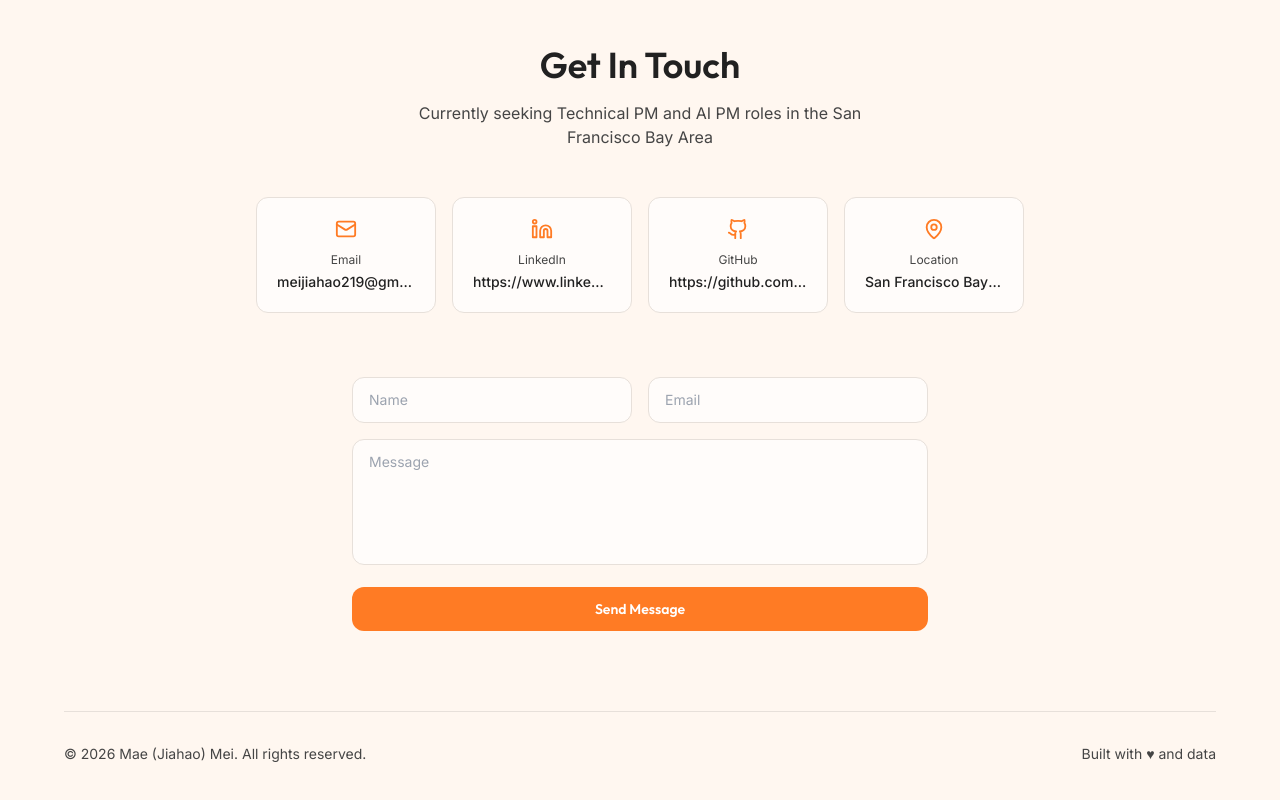
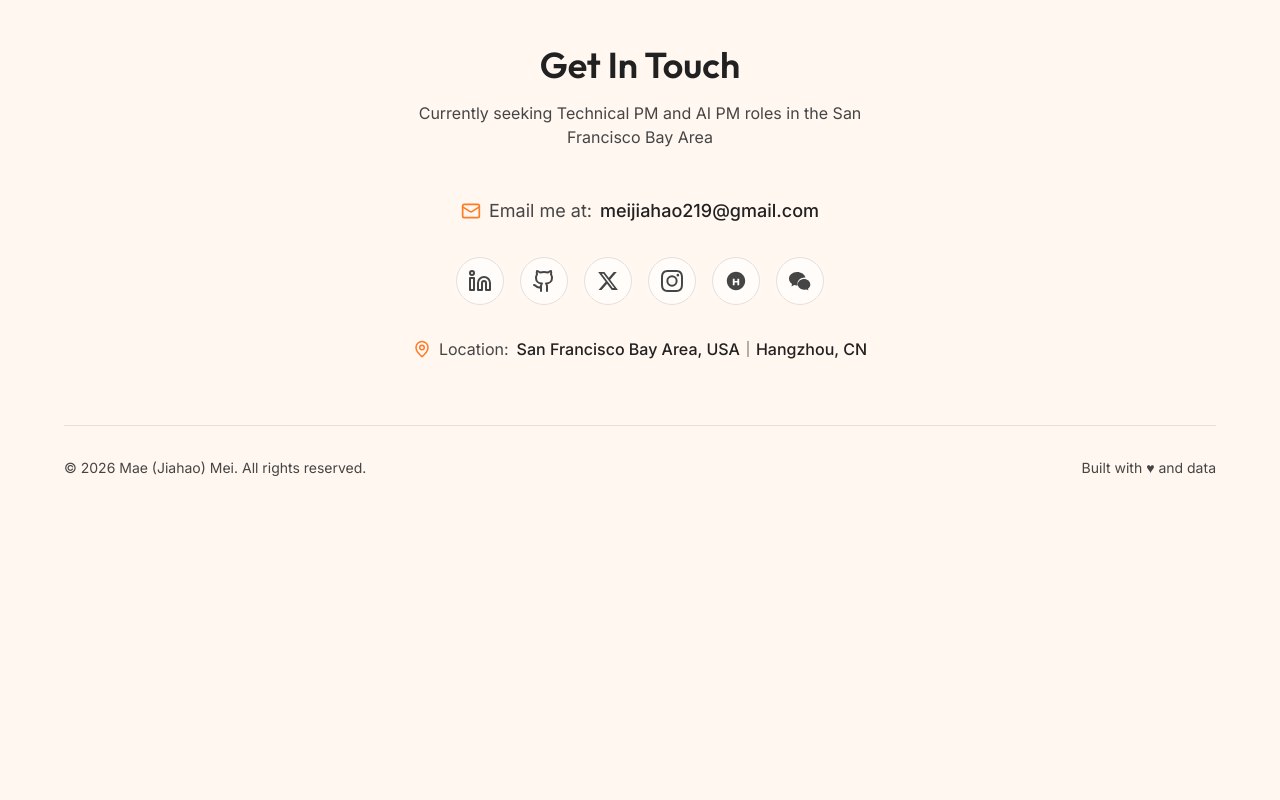
Before and after one commit to mae25-create/mae-s-portfolio, a React (Vite) app: page / in a window 1280 px wide. Shown: the part 6914-7714 px from the top of the page. After the commit the page ends 7504 px from the top, so only its background shows below. Built offline with nearby package versions, Linux system fonts and the light colour scheme; the HTML template or start-up script is replaced by a standard one; a web font is replaced by a local one.

Commit message:
Reworked Get In Touch layout
Co-authored-by: mae25-create <234307502+mae25-create@users.noreply.github.com>

```diff
--- a/src/components/Contact.tsx
+++ b/src/components/Contact.tsx
@@ -1,15 +1,30 @@
 import { motion } from "framer-motion";
 import { useLanguage } from "@/contexts/LanguageContext";
-import { Mail, Linkedin, Github, MapPin } from "lucide-react";
+import { Mail, MapPin, Github, Linkedin } from "lucide-react";
+
+const XIcon = () => (
+  <svg viewBox="0 0 24 24" width="22" height="22" fill="currentColor"><path d="M18.244 2.25h3.308l-7.227 8.26 8.502 11.24H16.17l-5.214-6.817L4.99 21.75H1.68l7.73-8.835L1.254 2.25H8.08l4.713 6.231zm-1.161 17.52h1.833L7.084 4.126H5.117z"/></svg>
+);
+const InstagramIcon = () => (
+  <svg viewBox="0 0 24 24" width="22" height="22" fill="currentColor"><path d="M12 2.163c3.204 0 3.584.012 4.85.07 3.252.148 4.771 1.691 4.919 4.919.058 1.265.069 1.645.069 4.849 0 3.205-.012 3.584-.069 4.849-.149 3.225-1.664 4.771-4.919 4.919-1.266.058-1.644.07-4.85.07-3.204 0-3.584-.012-4.849-.07-3.26-.149-4.771-1.699-4.919-4.92-.058-1.265-.07-1.644-.07-4.849 0-3.204.013-3.583.07-4.849.149-3.227 1.664-4.771 4.919-4.919 1.266-.057 1.645-.069 4.849-.069zM12 0C8.741 0 8.333.014 7.053.072 2.695.272.273 2.69.073 7.052.014 8.333 0 8.741 0 12c0 3.259.014 3.668.072 4.948.2 4.358 2.618 6.78 6.98 6.98C8.333 23.986 8.741 24 12 24c3.259 0 3.668-.014 4.948-.072 4.354-.2 6.782-2.618 6.979-6.98.059-1.28.073-1.689.073-4.948 0-3.259-.014-3.667-.072-4.947-.196-4.354-2.617-6.78-6.979-6.98C15.668.014 15.259 0 12 0zm0 5.838a6.162 6.162 0 100 12.324 6.162 6.162 0 000-12.324zM12 16a4 4 0 110-8 4 4 0 010 8zm6.406-11.845a1.44 1.44 0 100 2.881 1.44 1.44 0 000-2.881z"/></svg>
+);
+const XiaohongshuIcon = () => (
+  <svg viewBox="0 0 24 24" width="22" height="22" fill="currentColor"><path d="M12 2C6.477 2 2 6.477 2 12s4.477 10 10 10 10-4.477 10-10S17.523 2 12 2zm3.5 14.5h-2v-3h-3v3h-2v-7h2v2.5h3V9.5h2v7z"/></svg>
+);
+const WechatIcon = () => (
+  <svg viewBox="0 0 24 24" width="22" height="22" fill="currentColor"><path d="M8.691 2.188C3.891 2.188 0 5.476 0 9.53c0 2.212 1.17 4.203 3.002 5.55a.59.59 0 01.213.665l-.39 1.48c-.019.07-.048.141-.048.213 0 .163.13.295.29.295a.326.326 0 00.167-.054l1.903-1.114a.864.864 0 01.717-.098 10.16 10.16 0 002.837.403c.276 0 .543-.027.811-.05a6.127 6.127 0 01-.253-1.734c0-3.74 3.568-6.768 7.967-6.768.26 0 .514.015.764.04C17.143 4.684 13.336 2.188 8.691 2.188zm7.875 7.572c-3.868 0-7.004 2.634-7.004 5.884 0 3.249 3.136 5.884 7.004 5.884.752 0 1.488-.098 2.19-.287a.648.648 0 01.54.074l1.47.858a.243.243 0 00.124.04.222.222 0 00.22-.223c0-.054-.022-.108-.036-.161l-.3-1.14a.444.444 0 01.161-.502c1.418-1.04 2.325-2.586 2.325-4.297-.002-3.592-3.137-6.13-6.694-6.13z"/></svg>
+);
 
 const Contact = () => {
   const { t } = useLanguage();
 
-  const contactItems = [
-    { icon: Mail, label: "Email", value: "meijiahao219@gmail.com", href: "mailto:meijiahao219@gmail.com" },
-    { icon: Linkedin, label: "LinkedIn", value: "https://www.linkedin.com/in/mae-jiahao/", href: "https://www.linkedin.com/in/mae-jiahao/" },
-    { icon: Github, label: "GitHub", value: "https://github.com/mae25-create", href: "https://github.com/mae25-create" },
-    { icon: MapPin, label: t("Location", "位置"), value: t("San Francisco Bay Area, USA｜Hangzhou, CN", "美国旧金山湾区｜中国杭州"), href: null },
+  const socialLinks = [
+    { icon: Linkedin, href: "https://www.linkedin.com/in/mae-jiahao/", label: "LinkedIn" },
+    { icon: Github, href: "https://github.com/mae25-create", label: "GitHub" },
+    { icon: XIcon, href: "https://x.com", label: "X" },
+    { icon: InstagramIcon, href: "https://instagram.com", label: "Instagram" },
+    { icon: XiaohongshuIcon, href: "https://xiaohongshu.com", label: "小红书" },
+    { icon: WechatIcon, href: "#", label: "WeChat" },
   ];
 
   return (
@@ -33,70 +48,64 @@ const Contact = () => {
           </p>
         </motion.div>
 
-        <div className="grid sm:grid-cols-2 lg:grid-cols-4 gap-4 max-w-3xl mx-auto mb-16">
-          {contactItems.map((item, i) => {
-            const Icon = item.icon;
-            const content = (
+        {/* Email */}
         <motion.div
-                key={i}
           initial={{ opacity: 0, y: 15 }}
           whileInView={{ opacity: 1, y: 0 }}
           viewport={{ once: true }}
-                transition={{ duration: 0.4, delay: i * 0.1 }}
-                className="bg-card border border-border rounded-xl p-5 text-center hover:border-primary/30 transition-all duration-300 hover:shadow-md"
+          transition={{ duration: 0.4 }}
+          className="text-center mb-8"
         >
-                <Icon size={22} className="mx-auto mb-3 text-primary" />
-                <p className="text-xs text-muted-foreground mb-1">{item.label}</p>
-                <p className="text-sm font-medium truncate">{item.value}</p>
+          <div className="flex items-center justify-center gap-2 text-lg">
+            <Mail size={20} className="text-primary" />
+            <span className="text-muted-foreground">{t("Email me at:", "邮件联系：")}</span>
+            <a href="mailto:meijiahao219@gmail.com" className="font-medium text-foreground hover:text-primary transition-colors">
+              meijiahao219@gmail.com
+            </a>
+          </div>
         </motion.div>
-            );
-            return item.href ? (
-              <a key={i} href={item.href} target={item.href.startsWith("http") ? "_blank" : undefined} rel="noopener noreferrer">
-                {content}
-              </a>
-            ) : (
-              <div key={i}>{content}</div>
-            );
-          })}
-        </div>
 
-        {/* Contact Form */}
+        {/* Social Icons */}
         <motion.div
-          initial={{ opacity: 0, y: 20 }}
+          initial={{ opacity: 0, y: 15 }}
           whileInView={{ opacity: 1, y: 0 }}
           viewport={{ once: true }}
-          transition={{ duration: 0.5 }}
-          className="max-w-xl mx-auto"
+          transition={{ duration: 0.4, delay: 0.1 }}
+          className="flex items-center justify-center gap-4 mb-8"
         >
-          <form className="space-y-4" onSubmit={(e) => e.preventDefault()}>
-            <div className="grid sm:grid-cols-2 gap-4">
-              <input
-                type="text"
-                placeholder={t("Name", "姓名")}
-                className="w-full px-4 py-3 rounded-lg bg-card border border-border text-sm focus:outline-none focus:ring-2 focus:ring-primary/30 transition-all"
-              />
-              <input
-                type="email"
-                placeholder={t("Email", "邮箱")}
-                className="w-full px-4 py-3 rounded-lg bg-card border border-border text-sm focus:outline-none focus:ring-2 focus:ring-primary/30 transition-all"
-              />
+          {socialLinks.map(({ icon: Icon, href, label }) => (
+            <a
+              key={label}
+              href={href}
+              target="_blank"
+              rel="noopener noreferrer"
+              aria-label={label}
+              className="flex items-center justify-center w-12 h-12 rounded-full bg-card border border-border text-muted-foreground hover:text-primary hover:border-primary/40 hover:shadow-md transition-all duration-300"
+            >
+              <Icon />
+            </a>
+          ))}
+        </motion.div>
+
+        {/* Location */}
+        <motion.div
+          initial={{ opacity: 0, y: 15 }}
+          whileInView={{ opacity: 1, y: 0 }}
+          viewport={{ once: true }}
+          transition={{ duration: 0.4, delay: 0.2 }}
+          className="text-center mb-16"
+        >
+          <div className="flex items-center justify-center gap-2 text-muted-foreground">
+            <MapPin size={18} className="text-primary" />
+            <span>Location:</span>
+            <span className="font-medium text-foreground">
+              {t("San Francisco Bay Area, USA｜Hangzhou, CN", "美国旧金山湾区｜中国杭州")}
+            </span>
           </div>
-            <textarea
-              rows={5}
-              placeholder={t("Message", "留言")}
-              className="w-full px-4 py-3 rounded-lg bg-card border border-border text-sm focus:outline-none focus:ring-2 focus:ring-primary/30 transition-all resize-none"
-            />
-            <button
-              type="submit"
-              className="w-full py-3 bg-primary text-primary-foreground rounded-lg font-heading font-semibold text-sm hover:opacity-90 transition-opacity"
-            >
-              {t("Send Message", "发送消息")}
-            </button>
-          </form>
         </motion.div>
 
         {/* Footer */}
-        <div className="mt-20 pt-8 border-t border-border flex flex-col md:flex-row justify-between items-center text-sm text-muted-foreground">
+        <div className="pt-8 border-t border-border flex flex-col md:flex-row justify-between items-center text-sm text-muted-foreground">
           <p>© 2026 Mae (Jiahao) Mei. {t("All rights reserved.", "保留所有权利。")}</p>
           <p className="mt-2 md:mt-0">
             {t("Built with", "由")} ♥ {t("and data", "和数据构建")}
```
Lines whose indentation alone changed are shown as unchanged.
